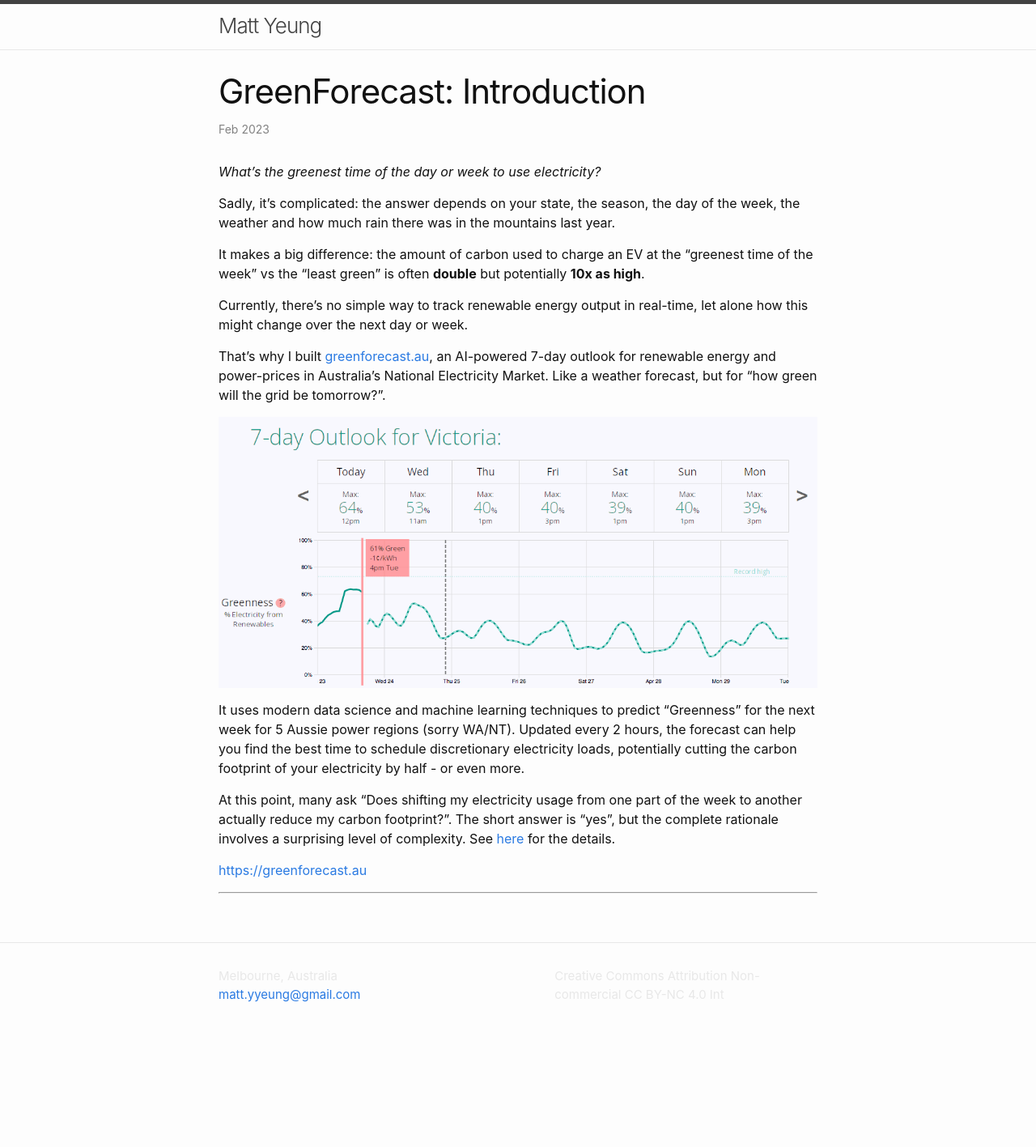
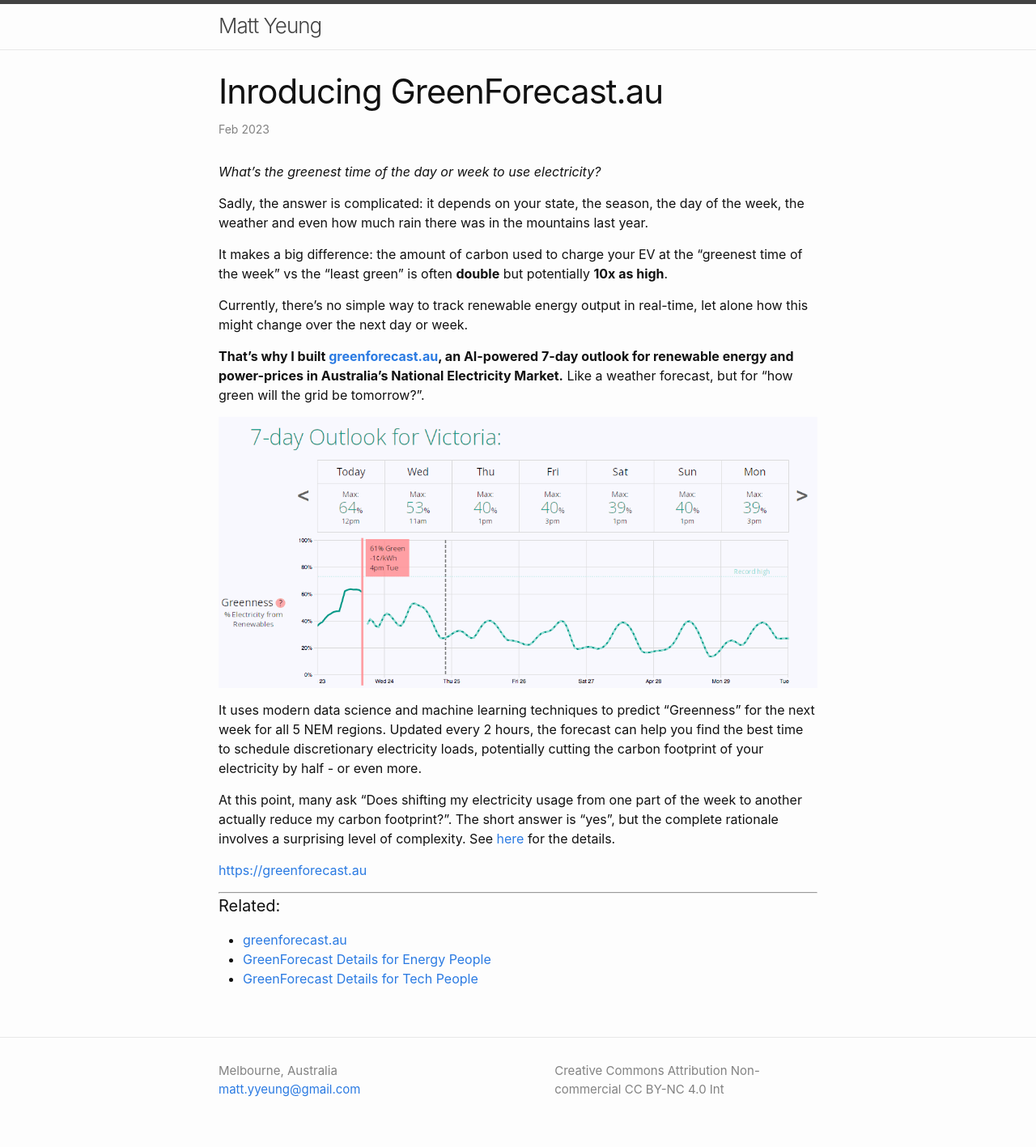
Before and after one commit to mattyyeung/mattyyeung.github.io, a Jekyll site: the page built from _posts/2023-02-01-greenforecast.md, in a window 1280 px wide. Shown: the whole page at 81% size. Built offline with Jekyll 4.4.1, drawn with Linux system fonts in a browser that asks for light colours; before the commit the page ends 1300 px from its top, so only the background shows below that.

Commit message:
formatting

```diff
--- a/_posts/2023-02-01-greenforecast.md
+++ b/_posts/2023-02-01-greenforecast.md
@@ -1,24 +1,29 @@
 ---
 layout: post
-title: "GreenForecast: Introduction"
+title: "Inroducing GreenForecast.au"
 ---
 
 *What's the greenest time of the day or week to use electricity?*
 
-Sadly, it's complicated: the answer depends on your state, the season, the day of the week, the weather and how much rain there was in the mountains last year.
+Sadly, the answer is complicated: it depends on your state, the season, the day of the week, the weather and even how much rain there was in the mountains last year.
 
-It makes a big difference: the amount of carbon used to charge an EV at the "greenest time of the week" vs the "least green" is often **double** but potentially **10x as high**.
+It makes a big difference: the amount of carbon used to charge your EV at the "greenest time of the week" vs the "least green" is often **double** but potentially **10x as high**.
 
 Currently, there's no simple way to track renewable energy output in real-time, let alone how this might change over the next day or week.
 
-That's why I built [greenforecast.au](https://greenforecast.au), an AI-powered 7-day outlook for renewable energy and power-prices in Australia's National Electricity Market. Like a weather forecast, but for "how green will the grid be tomorrow?".
+**That's why I built [greenforecast.au](https://greenforecast.au), an AI-powered 7-day outlook for renewable energy and power-prices in Australia's National Electricity Market.** Like a weather forecast, but for "how green will the grid be tomorrow?".
 
 ![GreenForecast.au screenshot, showing a 7-day forecast of greenness and wholesale power price](assets/greenforecast_screenshot.png)
 
-It uses modern data science and machine learning techniques to predict "Greenness" for the next week for 5 Aussie power regions (sorry WA/NT). Updated every 2 hours, the forecast can help you find the best time to schedule discretionary electricity loads, potentially cutting the carbon footprint of your electricity by half - or even more.
+It uses modern data science and machine learning techniques to predict "Greenness" for the next week for all 5 NEM regions. Updated every 2 hours, the forecast can help you find the best time to schedule discretionary electricity loads, potentially cutting the carbon footprint of your electricity by half - or even more.
 
 At this point, many ask "Does shifting my electricity usage from one part of the week to another actually reduce my carbon footprint?". The short answer is "yes", but the complete rationale involves a surprising level of complexity. See [here](https://greenforecast.au/TODO) for the details.
 
 [https://greenforecast.au](https://greenforecast.au)
 
 ---
+
+#### Related:
+- [greenforecast.au](http://greenforecast.au/)
+- [GreenForecast Details for Energy People](/greenforecast-energy-details)
+- [GreenForecast Details for Tech People](/greenforecast-tech-details)
--- a/_sass/minima/_layout.scss
+++ b/_sass/minima/_layout.scss
@@ -123,7 +123,7 @@
 
 .footer-col-wrapper {
   @include relative-font-size(0.9375);
-  color: $grey-color-light;
+  color: $grey-color;
   margin-left: -$spacing-unit / 2;
   @extend %clearfix;
 }
```
Also changed, not shown: _posts/2023-01-01-greenforecast-energy-details.md (+1 -1 lines), _posts/2023-01-02-greenforecast-tech-details.md (+2 -2 lines), index.md (+1 -1 lines).
